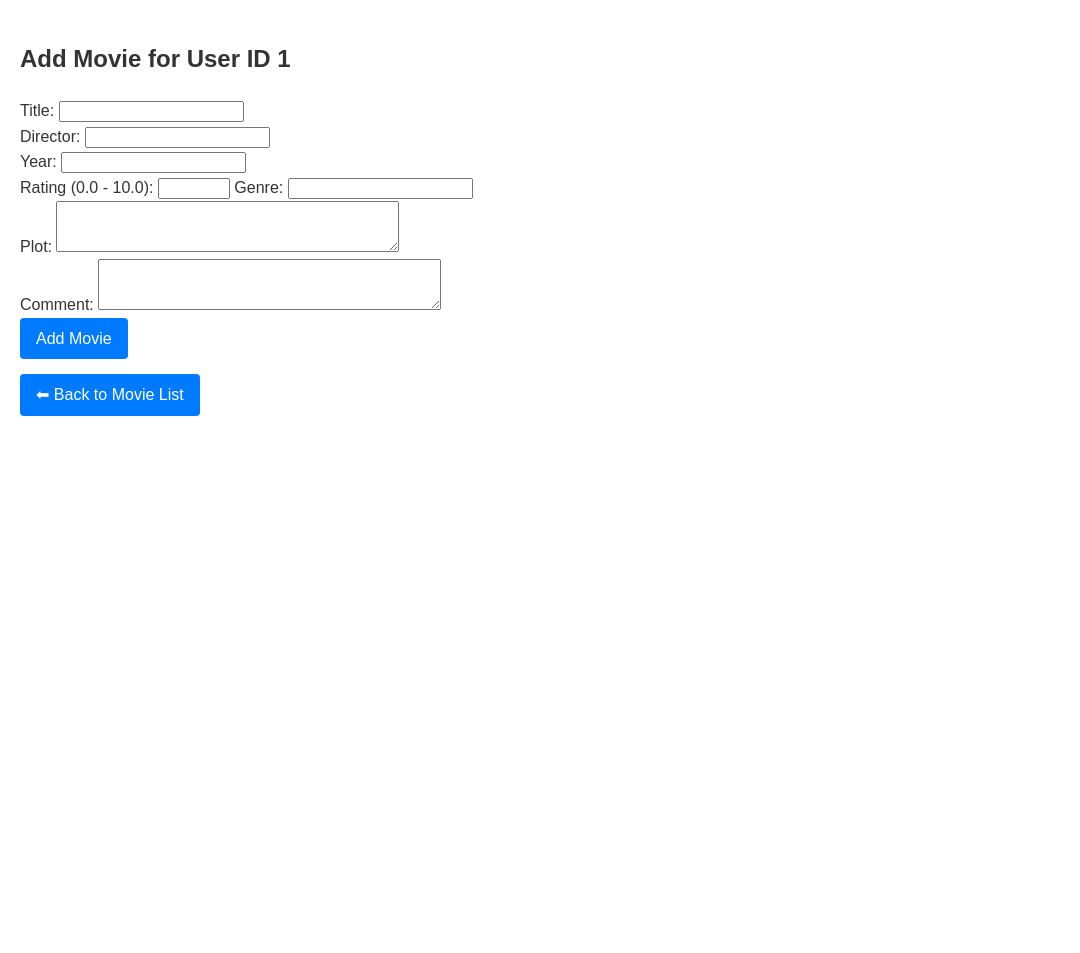
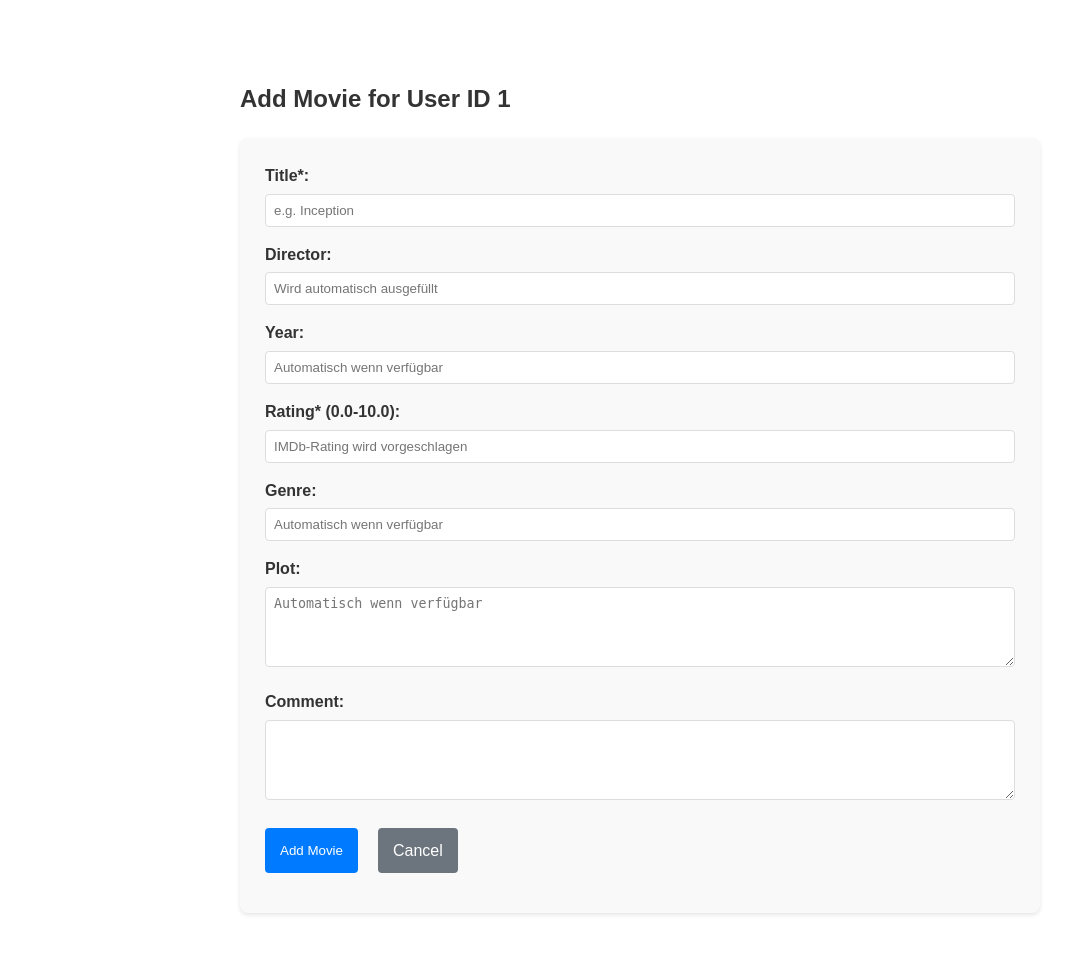
Before and after one commit to Martha-KW/movieweb_app, a Flask app: page /add_movie/1 in a window 1280 px wide. Shown: the whole page, without its empty margins (0-1080 px from the left). Before the commit the page ends 416 px from the top, so only its background shows below. Run offline with Flask 3, Linux system fonts and the light colour scheme.

Commit message:
basic omdb functionality integrated

```diff
--- a/app.py
+++ b/app.py
@@ -1,9 +1,11 @@
 from flask import Flask, flash, render_template, redirect, url_for, request
 from data_manager.sqlite_data_manager import SQLiteDataManager
 from dotenv import load_dotenv
+import requests
 import os
 
-
+load_dotenv()
+OMDB_API_KEY = os.getenv('OMDB_API_KEY')
 
 app = Flask(__name__)
 
@@ -13,6 +15,27 @@ load_dotenv()  # Lädt die .env-Datei
 app.secret_key = os.getenv('SECRET_KEY')
 if not app.secret_key:
     app.secret_key = 'fallback-key-für-development'
+
+def fetch_omdb_data(title):
+    """Holt Filmdaten von OMDb API"""
+    url = f"http://www.omdbapi.com/?apikey={OMDB_API_KEY}&t={title}"
+    try:
+        response = requests.get(url)
+        data = response.json()
+        if data.get('Response') == 'True':
+            return {
+                'title': data.get('Title'),
+                'director': data.get('Director'),
+                'year': int(data.get('Year', 0)) if data.get('Year') else None,
+                'rating': float(data.get('imdbRating', 0)) if data.get('imdbRating') else None,
+                'genre': data.get('Genre'),
+                'plot': data.get('Plot')
+            }
+        return None
+    except Exception as e:
+        print(f"OMDb API Error: {e}")
+        return None
+
 
 @app.route("/")
 def home():
@@ -44,16 +67,28 @@ def add_user():
 def add_movie(user_id):
     if request.method == 'POST':
         title = request.form['title']
-        director = request.form['director']
-        year = int(request.form['year'])
-        rating = float(request.form['rating'])
-        genre = request.form['genre']
-        plot = request.form['plot']
-        comment = request.form['comment']
+        omdb_data = fetch_omdb_data(title) or {}
 
-        data_manager.add_movie(title, director, year, rating, user_id,
-                               genre=genre, plot=plot, comment=comment)
+        # Rating sicher parsen
+        rating_input = request.form.get('rating', '')
+        try:
+            rating = float(rating_input) if rating_input else omdb_data.get('rating')
+        except ValueError:
+            flash("Invalid rating format! Use numbers like 7.5", "error")
+            return redirect(url_for('add_movie', user_id=user_id))
 
+        movie_data = {
+            'title': title,
+            'director': request.form.get('director') or omdb_data.get('director'),
+            'year': int(request.form['year']) if request.form.get('year') else omdb_data.get('year'),
+            'rating': rating,  # Verwende den geparsten Wert
+            'genre': request.form.get('genre') or omdb_data.get('genre'),
+            'plot': request.form.get('plot') or omdb_data.get('plot'),
+            'comment': request.form.get('comment', ''),
+            'user_id': user_id
+        }
+
+        data_manager.add_movie(**movie_data)
         return redirect(url_for('user_movies', user_id=user_id))
 
     return render_template('add_movie.html', user_id=user_id)
--- a/data_manager/sqlite_data_manager.py
+++ b/data_manager/sqlite_data_manager.py
@@ -55,7 +55,8 @@ class SQLiteDataManager(DataManagerInterface):
         finally:
             session.close()  # Session immer schließen
 
-    def add_movie(self, title, director, year, rating, user_id, genre=None, plot=None,
+    def add_movie(self, title, director=None, year=None, rating=None, user_id=None,
+                  genre=None, plot=None,
                   comment=None):
         session = self.Session()  # Lokale Session
         try:
--- a/templates/add_movie.html
+++ b/templates/add_movie.html
@@ -1,31 +1,118 @@
 {% extends "base.html" %}
 
+{% block title %}Add Movie{% endblock %}
+
 {% block content %}
+<div class="form-container">
   <h2>Add Movie for User ID {{ user_id }}</h2>
-  <form method="post">
-    <label for="title">Title:</label>
-    <input type="text" id="title" name="title" required><br>
 
-    <label for="director">Director:</label>
-    <input type="text" id="director" name="director"><br>
+  <form method="post" class="movie-form">
+    <!-- Title Field (triggert API-Abfrage) -->
+    <div class="form-group">
+      <label for="title">Title*:</label>
+      <input type="text" id="title" name="title" required
+             placeholder="e.g. Inception" class="form-control">
+    </div>
 
-    <label for="year">Year:</label>
-    <input type="number" id="year" name="year" min="1888"><br>
+    <!-- Automatisch ausgefüllte Felder -->
+    <div class="form-group">
+      <label for="director">Director:</label>
+      <input type="text" id="director" name="director"
+             placeholder="Wird automatisch ausgefüllt" class="form-control">
+    </div>
 
-    <label for="rating">Rating (0.0 - 10.0):</label>
-    <input type="number" id="rating" name="rating" min="0" max="10" step="0.1" required>
+    <div class="form-group">
+      <label for="year">Year:</label>
+      <input type="number" id="year" name="year" min="1888"
+             placeholder="Automatisch wenn verfügbar" class="form-control">
+    </div>
 
+    <div class="form-group">
+      <label for="rating">Rating* (0.0-10.0):</label>
+      <input type="number" id="rating" name="rating" min="0" max="10" step="0.1"
+       placeholder="IMDb-Rating wird vorgeschlagen" class="form-control">
+    </div>
 
-    <label for="genre">Genre:</label>
-    <input type="text" id="genre" name="genre"><br>
+    <div class="form-group">
+      <label for="genre">Genre:</label>
+      <input type="text" id="genre" name="genre"
+             placeholder="Automatisch wenn verfügbar" class="form-control">
+    </div>
 
-    <label for="plot">Plot:</label>
-    <textarea id="plot" name="plot" rows="3" cols="40"></textarea><br>
+    <div class="form-group">
+      <label for="plot">Plot:</label>
+      <textarea id="plot" name="plot" rows="3"
+                placeholder="Automatisch wenn verfügbar" class="form-control"></textarea>
+    </div>
 
-    <label for="comment">Comment:</label>
-    <textarea id="comment" name="comment" rows="3" cols="40"></textarea><br>
+    <div class="form-group">
+      <label for="comment">Comment:</label>
+      <textarea id="comment" name="comment" rows="3" class="form-control"></textarea>
+    </div>
 
-    <a href type="submit" class="btn">Add Movie</a>
+    <div class="form-actions">
+      <button type="submit" class="btn btn-primary">Add Movie</button>
+      <a href="{{ url_for('user_movies', user_id=user_id) }}" class="btn btn-secondary">Cancel</a>
+    </div>
   </form>
-  <a href="{{ url_for('user_movies', user_id=user_id) }}" class="btn">⬅ Back to Movie List</a>
+</div>
 {% endblock %}
+
+{% block extra_head %}
+<style>
+  /* Form-Styling */
+  .form-container {
+    max-width: 800px;
+    margin: 0 auto;
+    padding: 20px;
+  }
+
+  .movie-form {
+    background: #f9f9f9;
+    padding: 25px;
+    border-radius: 8px;
+    box-shadow: 0 2px 4px rgba(0,0,0,0.1);
+  }
+
+  .form-group {
+    margin-bottom: 15px;
+  }
+
+  .form-group label {
+    display: block;
+    margin-bottom: 5px;
+    font-weight: bold;
+  }
+
+  .form-control {
+    width: 100%;
+    padding: 8px;
+    border: 1px solid #ddd;
+    border-radius: 4px;
+    box-sizing: border-box;
+  }
+
+  textarea.form-control {
+    min-height: 80px;
+  }
+
+  .form-actions {
+    margin-top: 20px;
+    display: flex;
+    gap: 10px;
+  }
+
+  .btn-primary {
+    background-color: #007bff;
+    color: white;
+    border: none;
+    padding: 10px 15px;
+  }
+
+  .btn-secondary {
+    background-color: #6c757d;
+    color: white;
+    padding: 10px 15px;
+  }
+</style>
+{% endblock %}
```
Also changed, not shown: data/movies.db, 1 other file.
